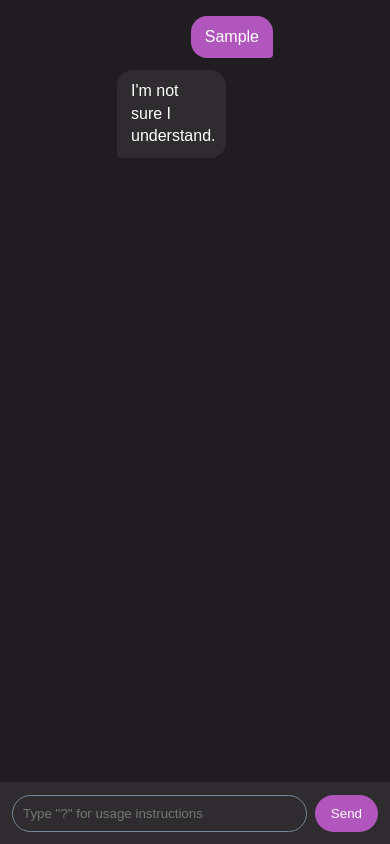
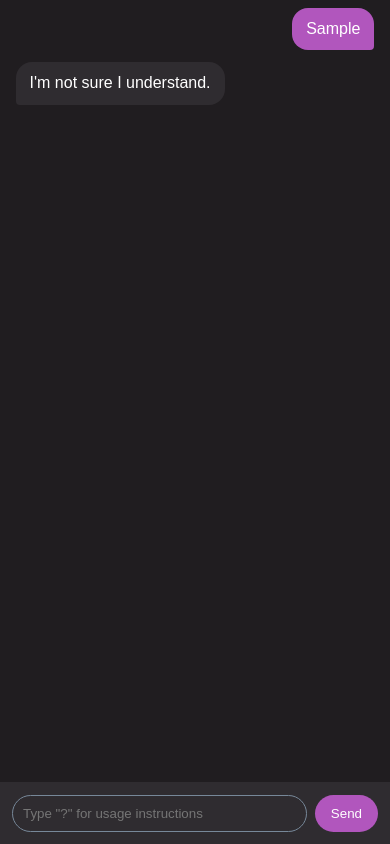
Before and after one commit to mwatson-27/sacsgtp4, a plain HTML site: page index.html in a window 390 px wide. Both pictures are taken after typing "Sample" into the empty fields and a click on the button "Send". Drawn offline with Linux system fonts and the light colour scheme.

Commit message:
CSS UPDATE WTF JKLFSDJKLFDSJFKLDSJFKLSJKLFSDJKLFSJFKLSDJKL

```diff
--- a/main.css
+++ b/main.css
@@ -51,6 +51,12 @@ body {
   overflow-y: auto;
 }
 
+@media (max-width: 600px) {
+  .messages {
+    padding: 8px 4vw;
+  }
+}
+
 .message {
   margin-bottom: 12px;
   display: flex;
@@ -65,7 +71,7 @@ body {
 }
 
 .message .bubble {
-  max-width: 70%;
+  max-width: 70vw;
   padding: 10px 14px;
   border-radius: 16px;
   line-height: 1.4;
```
